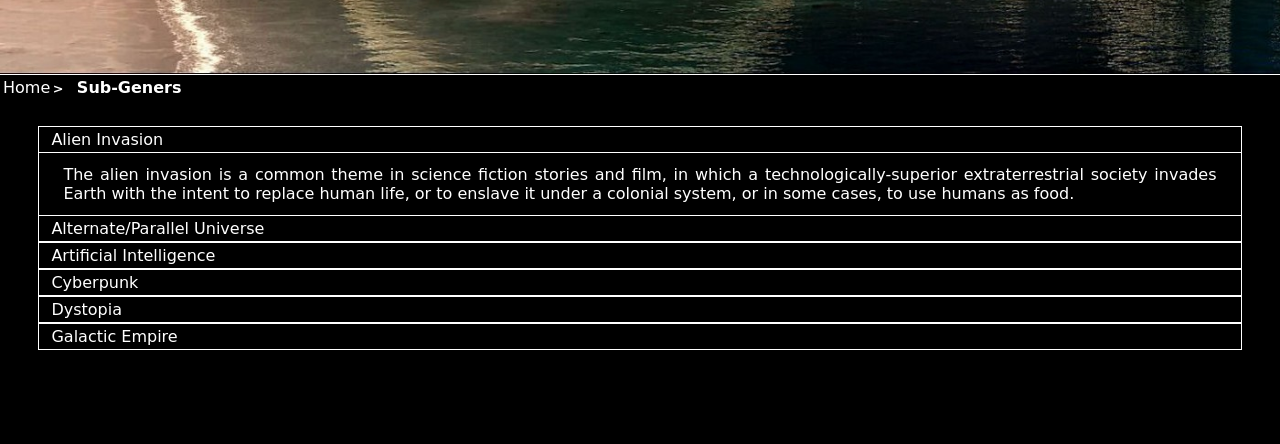
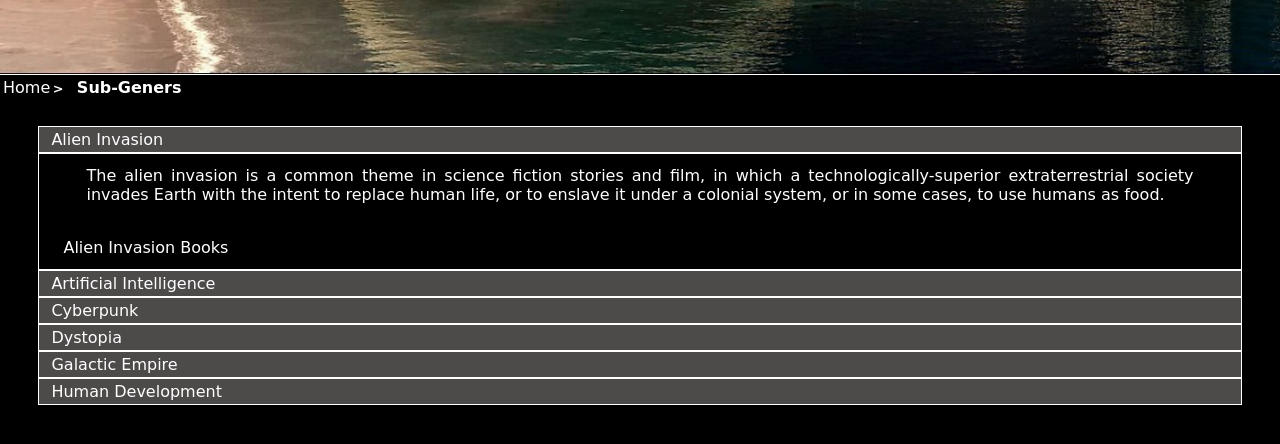
Before and after one commit to xriusb/science_fiction_books, a website built with Parcel: page src/sub-geners.html in a window 1280 px wide. Both pictures are taken after a click on the item "Alien Invasion". Shown: the part 126-570 px from the top of the page. Built offline with nearby package versions, Linux system fonts and the light colour scheme; a web font is replaced by a local one.

Commit message:
add sub gener description page

```diff
--- a/src/css/styles.less
+++ b/src/css/styles.less
@@ -179,14 +179,17 @@ article {
   li {
     border: solid 1px;
     padding: 0.25% 1%;
+    background-color: rgb(77, 74, 74);
     &:hover {
-      background-color: rgb(105, 102, 102);
+      background-color: grey;
       cursor: pointer;
     }
   }
-  p {
-    border-left: solid 1px;
-    border-right: solid 1px;
+  div {
+    border: solid 1px;
     padding: 1% 2%;
+    a:hover {
+      cursor: pointer;
+    }
   }
 }
--- a/src/sub-geners.js
+++ b/src/sub-geners.js
@@ -1,24 +1,40 @@
+const setCollapsible = (rootElement, elementToCollapse) => {
+    rootElement.addEventListener("click", () => {
+        elementToCollapse.style.display === "block" ?
+        elementToCollapse.style.display = "none" :
+        elementToCollapse.style.display = "block";
+    });
+    elementToCollapse.style.display = "none";
+};
+
+
 const fillList = (subGeners) => {
     const subGenersList = document.querySelector('.subGeners');
     subGeners.forEach(subGener => {
-        const li = document.createElement("li");
-        li.textContent = subGener[0];
+        const row = document.createElement("li");
+        const divDescription = document.createElement("div");
         const description = document.createElement("p");
+        const anchor = document.createElement("a");
+
+        row.textContent = subGener[0];
         description.textContent = subGener[1];
-        li.addEventListener("click", () => {
-            description.style.display === "block" ? description.style.display = "none" : description.style.display = "block";
-        });
-        description.style.display = "none";
-        subGenersList.appendChild(li);
-        subGenersList.appendChild(description);
+        setCollapsible(row, divDescription)
+        anchor.textContent = subGener[0] + ` Books`;
+        anchor.setAttribute("href", subGener[2]);
+
+        divDescription.append(description, anchor);
+        subGenersList.appendChild(row);
+        subGenersList.appendChild(divDescription);
     });
 };
 
 const subGeners = [
-    ["Alien Invasion", "The alien invasion is a common theme in science fiction stories and film, in which a technologically-superior extraterrestrial society invades Earth with the intent to replace human life, or to enslave it under a colonial system, or in some cases, to use humans as food."],
-    ["Alternate/Parallel Universe", "Parallel universe or alternate reality in science fiction and fantasy is a self-contained separate reality coexisting with our own. This separate reality can range in size from a small geographic region to an entire new universe, or several universes forming a multiverse. While the terms 'Parallel universe' and 'alternate reality' are generally synonymous and can be used interchangeably in most cases, there is sometimes an additional connotation implied with the term 'alternate reality' that implies that the reality is a variant of our own. The term 'parallel universe' is more general, without any connotations implying a relationship (or lack thereof) with our own universe."],
-    ["Artificial Intelligence", "Artificial intelligence (AI) is a branch of computer science that deals with intelligent behavior, learning and adaptation in machines. Research in AI is concerned with producing machines to automate tasks requiring intelligent behavior. Examples include control, planning and scheduling, the ability to answer diagnostic and consumer questions, handwriting, speech, and facial recognition. As such, it has become an engineering discipline, focused on providing solutions to real life problems. AI systems are now in routine use in economics, medicine, engineering and the military, as well as being built into many common home computer software applications, traditional strategy games like computer chess and other video games."],
-    ["Cyberpunk", "Cyberpunk is a sub-genre of science fiction, noted for its focus on 'high tech and low life' and taking its name from the combination of cybernetics and punk. It featured advanced technology such as computers or information technology coupled with some degree of breakdown in the social order. Classic cyberpunk characters were marginalized, alienated loners who lived on the edge of society in generally dystopic futures where daily life was impacted by rapid technological change, an ubiquitous datasphere of computerized information, and invasive modification of the human body."],
-    ["Dystopia", "Dystopian fiction is the opposite of Utopian: creation of a nightmare world, sometimes also described as 'the victory of forces of reason over forces of kindness'."],
-    ["Galactic Empire", "Galactic empires are a fairly common theme in science fiction. Many authors have either used a galaxy-spanning empire as background, or written about the growth or decline of such an empire. The capital of a galactic empire is frequently a core world. Some of these empires are clearly based on the Roman Empire; the Galactic Empire of Isaac Asimov's Foundation series (which inspired empires of later writers and film-makers) being an obvious example. The best known to the general public today is probably the empire from Star Wars, which was formed in turn from the Galactic Republic."]];
+    ["Alien Invasion", "The alien invasion is a common theme in science fiction stories and film, in which a technologically-superior extraterrestrial society invades Earth with the intent to replace human life, or to enslave it under a colonial system, or in some cases, to use humans as food.", "/sub-geners/alien-invasion.html"],
+    ["Artificial Intelligence", "Artificial intelligence (AI) is a branch of computer science that deals with intelligent behavior, learning and adaptation in machines. Research in AI is concerned with producing machines to automate tasks requiring intelligent behavior. Examples include control, planning and scheduling, the ability to answer diagnostic and consumer questions, handwriting, speech, and facial recognition. As such, it has become an engineering discipline, focused on providing solutions to real life problems. AI systems are now in routine use in economics, medicine, engineering and the military, as well as being built into many common home computer software applications, traditional strategy games like computer chess and other video games.", ""],
+    ["Cyberpunk", "Cyberpunk is a sub-genre of science fiction, noted for its focus on 'high tech and low life' and taking its name from the combination of cybernetics and punk. It featured advanced technology such as computers or information technology coupled with some degree of breakdown in the social order. Classic cyberpunk characters were marginalized, alienated loners who lived on the edge of society in generally dystopic futures where daily life was impacted by rapid technological change, an ubiquitous datasphere of computerized information, and invasive modification of the human body.", ""],
+    ["Dystopia", "Dystopian fiction is the opposite of Utopian: creation of a nightmare world, sometimes also described as 'the victory of forces of reason over forces of kindness'.", ""],
+    ["Galactic Empire", "Galactic empires are a fairly common theme in science fiction. Many authors have either used a galaxy-spanning empire as background, or written about the growth or decline of such an empire. The capital of a galactic empire is frequently a core world. Some of these empires are clearly based on the Roman Empire; the Galactic Empire of Isaac Asimov's Foundation series (which inspired empires of later writers and film-makers) being an obvious example. The best known to the general public today is probably the empire from Star Wars, which was formed in turn from the Galactic Republic.", ""],
+    ["Human Development", "Human development fiction predicts future capabilities evolved by mankind, such as enhanced mental or physical abilities.", ""]
+];
+
 fillList(subGeners);
```
Also changed, not shown: src/sub-geners/alien-invasion.html (added, +26 -0 lines).
